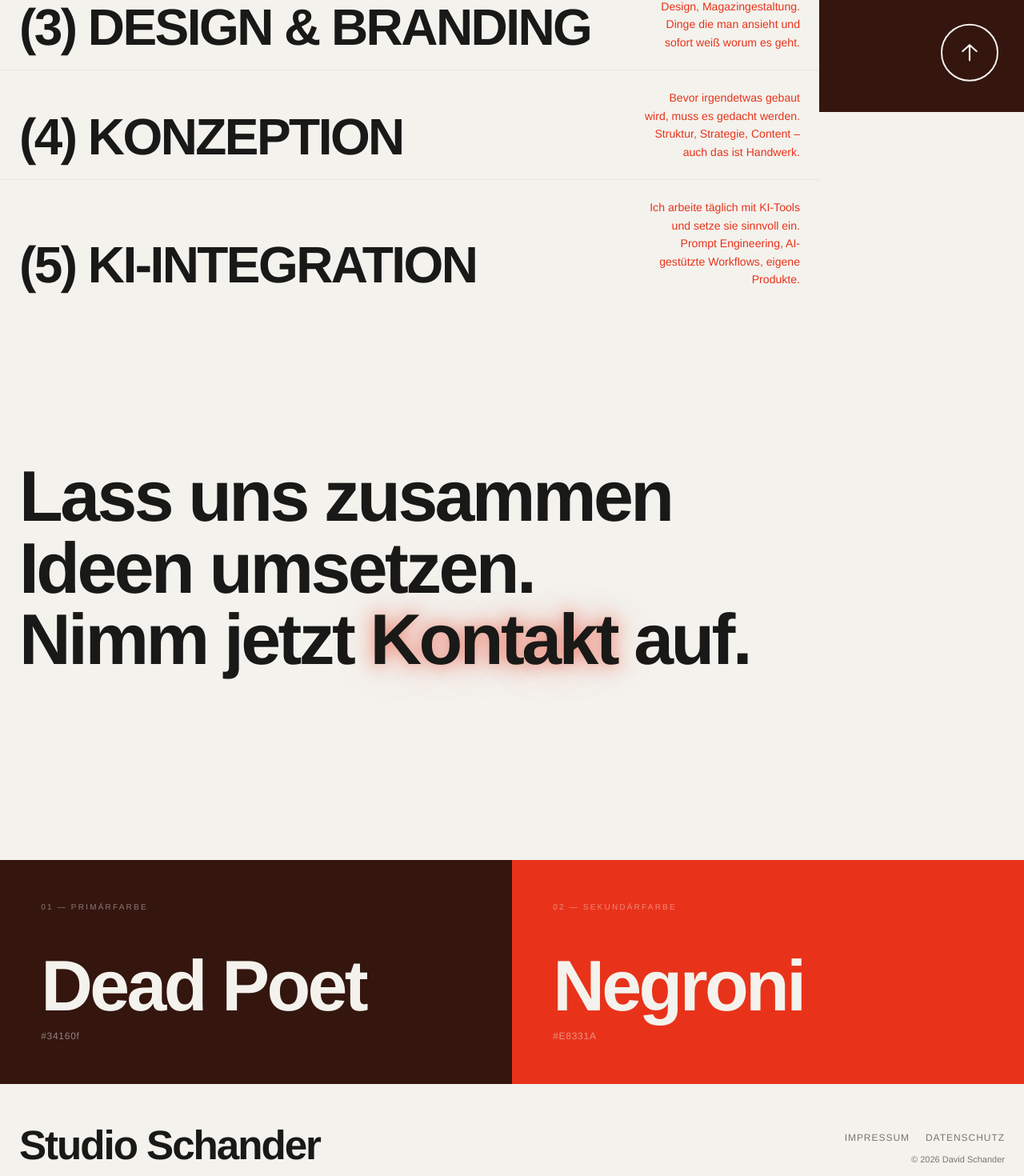
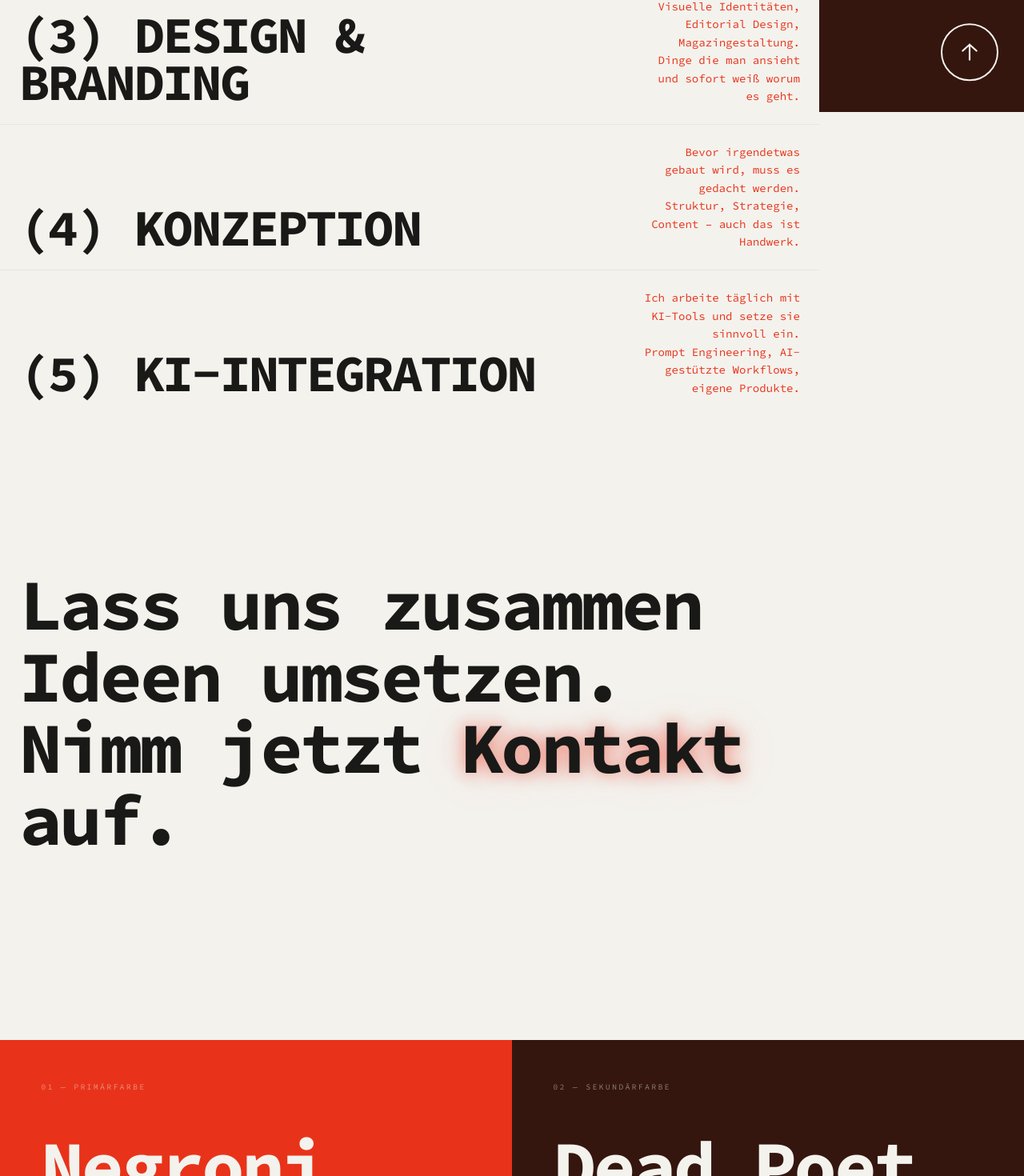
Before and after one commit to dxvxds03/studio-schander, a Next.js app: page / in a window 1280 px wide. Shown: the part 660-2130 px from the top of the page at 80% size. Built offline with nearby package versions, Linux system fonts and the light colour scheme; no server answers; the database is empty; a web font is replaced by a local one.

Commit message:
Portfolio Restructuring

```diff
--- a/src/app/admin/dashboard/page.tsx
+++ b/src/app/admin/dashboard/page.tsx
@@ -175,12 +175,12 @@ export default function Dashboard() {
   }
 
   const inp: React.CSSProperties = {
-    fontFamily: '"Helvetica Neue", Helvetica, Arial, sans-serif',
+    fontFamily: '"Source Code Pro", monospace',
     fontSize: '14px', color: '#191917', background: 'transparent',
     border: '1px solid #E8E5DF', padding: '10px 14px', width: '100%', outline: 'none',
   }
   const lbl: React.CSSProperties = {
-    fontFamily: '"Helvetica Neue", Helvetica, Arial, sans-serif', fontSize: '10px',
+    fontFamily: '"Source Code Pro", monospace', fontSize: '10px',
     letterSpacing: '0.2em', textTransform: 'uppercase', color: '#787672',
     display: 'block', marginBottom: '6px',
   }
@@ -189,7 +189,7 @@ export default function Dashboard() {
     <main style={{ background: '#F4F2ED', minHeight: '100vh', cursor: 'default' }}>
       {/* Header */}
       <div style={{ borderBottom: '1px solid #E8E5DF', padding: '20px 32px', display: 'flex', alignItems: 'center', justifyContent: 'space-between' }}>
-        <p style={{ fontFamily: '"Helvetica Neue", Helvetica, Arial, sans-serif', fontSize: '13px', fontWeight: 600, color: '#191917' }}>
+        <p style={{ fontFamily: '"Source Code Pro", monospace', fontSize: '13px', fontWeight: 600, color: '#191917' }}>
           Studio Schander — Admin
         </p>
         <div style={{ display: 'flex', gap: '20px' }}>
@@ -235,7 +235,7 @@ export default function Dashboard() {
             <div>
               <label style={lbl}>Externer Link (optional)</label>
               <input style={inp} type="url" value={form.link} onChange={(e) => setForm((p) => ({ ...p, link: e.target.value }))} placeholder="https://example.com" />
-              <p style={{ fontFamily: '"Helvetica Neue", Helvetica, Arial, sans-serif', fontSize: '10px', color: '#787672', marginTop: '4px' }}>
+              <p style={{ fontFamily: '"Source Code Pro", monospace', fontSize: '10px', color: '#787672', marginTop: '4px' }}>
                 Wenn gesetzt, öffnet der Klick im Carousel diesen Link (↗ neuer Tab).
               </p>
             </div>
@@ -308,19 +308,19 @@ export default function Dashboard() {
             </div>
 
             {msg && (
-              <p style={{ fontFamily: '"Helvetica Neue", Helvetica, Arial, sans-serif', fontSize: '12px', letterSpacing: '0.05em', color: msg.includes('fehler') || msg.includes('Fehler') ? '#E8331A' : '#191917' }}>
+              <p style={{ fontFamily: '"Source Code Pro", monospace', fontSize: '12px', letterSpacing: '0.05em', color: msg.includes('fehler') || msg.includes('Fehler') ? '#E8331A' : '#191917' }}>
                 {msg}
               </p>
             )}
 
             <div style={{ display: 'flex', gap: '10px' }}>
               <button type="submit" disabled={saving}
-                style={{ padding: '12px 24px', background: saving ? '#787672' : '#191917', color: '#F4F2ED', border: 'none', fontSize: '10px', letterSpacing: '0.2em', textTransform: 'uppercase', cursor: saving ? 'not-allowed' : 'pointer', fontFamily: '"Helvetica Neue", Helvetica, Arial, sans-serif' }}>
+                style={{ padding: '12px 24px', background: saving ? '#787672' : '#191917', color: '#F4F2ED', border: 'none', fontSize: '10px', letterSpacing: '0.2em', textTransform: 'uppercase', cursor: saving ? 'not-allowed' : 'pointer', fontFamily: '"Source Code Pro", monospace' }}>
                 {saving ? 'Speichert…' : editingId ? 'Aktualisieren' : 'Erstellen'}
               </button>
               {editingId && (
                 <button type="button" onClick={() => { setEditingId(null); setForm(emptyForm); setExtraImages([]); setMsg('') }}
-                  style={{ padding: '12px 24px', background: 'none', border: '1px solid #E8E5DF', fontSize: '10px', letterSpacing: '0.2em', textTransform: 'uppercase', cursor: 'pointer', fontFamily: '"Helvetica Neue", Helvetica, Arial, sans-serif', color: '#787672' }}>
+                  style={{ padding: '12px 24px', background: 'none', border: '1px solid #E8E5DF', fontSize: '10px', letterSpacing: '0.2em', textTransform: 'uppercase', cursor: 'pointer', fontFamily: '"Source Code Pro", monospace', color: '#787672' }}>
                   Abbrechen
                 </button>
               )}
@@ -338,7 +338,7 @@ export default function Dashboard() {
           </div>
 
           {projects.length === 0 ? (
-            <p style={{ fontFamily: '"Helvetica Neue", Helvetica, Arial, sans-serif', fontSize: '14px', color: '#787672' }}>
+            <p style={{ fontFamily: '"Source Code Pro", monospace', fontSize: '14px', color: '#787672' }}>
               Noch keine Projekte vorhanden.
             </p>
           ) : (
@@ -349,7 +349,7 @@ export default function Dashboard() {
                     <img src={p.cover_image} alt="" style={{ width: '44px', height: '44px', objectFit: 'cover', flexShrink: 0 }} />
                   )}
                   <div style={{ flex: 1, minWidth: 0 }}>
-                    <p style={{ fontFamily: '"Helvetica Neue", Helvetica, Arial, sans-serif', fontSize: '14px', color: '#191917', whiteSpace: 'nowrap', overflow: 'hidden', textOverflow: 'ellipsis' }}>
+                    <p style={{ fontFamily: '"Source Code Pro", monospace', fontSize: '14px', color: '#191917', whiteSpace: 'nowrap', overflow: 'hidden', textOverflow: 'ellipsis' }}>
                       {p.title}
                     </p>
                     <p style={{ ...lbl, marginBottom: 0 }}>
@@ -359,11 +359,11 @@ export default function Dashboard() {
                   </div>
                   <div style={{ display: 'flex', gap: '8px', flexShrink: 0 }}>
                     <button onClick={() => handleEdit(p)}
-                      style={{ fontSize: '10px', letterSpacing: '0.15em', textTransform: 'uppercase', background: 'none', border: '1px solid #E8E5DF', padding: '5px 10px', cursor: 'pointer', color: '#191917', fontFamily: '"Helvetica Neue", Helvetica, Arial, sans-serif' }}>
+                      style={{ fontSize: '10px', letterSpacing: '0.15em', textTransform: 'uppercase', background: 'none', border: '1px solid #E8E5DF', padding: '5px 10px', cursor: 'pointer', color: '#191917', fontFamily: '"Source Code Pro", monospace' }}>
                       Edit
                     </button>
                     <button onClick={() => handleDelete(p.id, p.title)}
-                      style={{ fontSize: '10px', letterSpacing: '0.15em', textTransform: 'uppercase', background: 'none', border: '1px solid transparent', padding: '5px 10px', cursor: 'pointer', color: '#E8331A', fontFamily: '"Helvetica Neue", Helvetica, Arial, sans-serif' }}>
+                      style={{ fontSize: '10px', letterSpacing: '0.15em', textTransform: 'uppercase', background: 'none', border: '1px solid transparent', padding: '5px 10px', cursor: 'pointer', color: '#E8331A', fontFamily: '"Source Code Pro", monospace' }}>
                       ✕
                     </button>
                   </div>
--- a/src/app/admin/page.tsx
+++ b/src/app/admin/page.tsx
@@ -52,7 +52,7 @@ export default function AdminLogin() {
             required
             autoFocus
             className="w-full border border-faint bg-transparent px-4 py-3 outline-none focus:border-ink transition-colors"
-            style={{ fontFamily: '"Helvetica Neue", Helvetica, Arial, sans-serif', fontSize: '14px', color: '#191917' }}
+            style={{ fontFamily: '"Source Code Pro", monospace', fontSize: '14px', color: '#191917' }}
           />
 
           {error && <p className="label" style={{ color: '#E8331A' }}>{error}</p>}
--- a/src/app/globals.css
+++ b/src/app/globals.css
@@ -1,4 +1,5 @@
 @import url('https://api.fontshare.com/v2/css?f[]=cabinet-grotesk@800,700,500,400&display=swap');
+@import url('https://fonts.googleapis.com/css2?family=Source+Code+Pro:wght@400;500;600;700&display=swap');
 @tailwind base;
 @tailwind components;
 @tailwind utilities;
@@ -26,7 +27,7 @@ html {
 body {
   background-color: var(--cream);
   color: var(--ink);
-  font-family: 'Helvetica Neue', Helvetica, Arial, sans-serif;
+  font-family: 'Source Code Pro', monospace;
   -webkit-font-smoothing: antialiased;
   -moz-osx-font-smoothing: grayscale;
   overflow-x: hidden;
@@ -50,7 +51,7 @@ a, button, input, textarea, select, [role="button"] {
   font-size: 10px;
   letter-spacing: 0.22em;
   text-transform: uppercase;
-  font-family: 'Helvetica Neue', Helvetica, Arial, sans-serif;
+  font-family: 'Source Code Pro', monospace;
   color: var(--muted);
 }
 
--- a/src/app/page.tsx
+++ b/src/app/page.tsx
@@ -75,7 +75,7 @@ export default async function HomePage() {
       >
         <h2
           style={{
-            fontFamily: '"Cabinet Grotesk", "Helvetica Neue", Helvetica, Arial, sans-serif',
+            fontFamily: '"Cabinet Grotesk", "Source Code Pro", monospace',
             fontWeight: 800,
             fontSize: 'clamp(32px, 5.5vw, 80px)',
             letterSpacing: '-0.03em',
@@ -102,7 +102,7 @@ export default async function HomePage() {
           >
             <h3
               style={{
-                fontFamily: '"Cabinet Grotesk", "Helvetica Neue", Helvetica, Arial, sans-serif',
+                fontFamily: '"Cabinet Grotesk", "Source Code Pro", monospace',
                 fontWeight: 800,
                 fontSize: 'clamp(26px, 5vw, 76px)',
                 letterSpacing: '-0.04em',
@@ -126,7 +126,7 @@ export default async function HomePage() {
                 <p
                   key={j}
                   style={{
-                    fontFamily: '"Helvetica Neue", Helvetica, Arial, sans-serif',
+                    fontFamily: '"Source Code Pro", monospace',
                     fontSize: 'clamp(12px, 1.1vw, 16px)',
                     lineHeight: 1.6,
                     color: 'var(--dead-poet)',
@@ -156,7 +156,7 @@ export default async function HomePage() {
       >
         <p
           style={{
-            fontFamily: '"Cabinet Grotesk", "Helvetica Neue", Helvetica, Arial, sans-serif',
+            fontFamily: '"Cabinet Grotesk", "Source Code Pro", monospace',
             fontWeight: 800,
             fontSize: 'clamp(36px, 7vw, 112px)',
             letterSpacing: '-0.04em',
@@ -195,13 +195,13 @@ export default async function HomePage() {
             display: 'flex',
             flexDirection: 'column',
             justifyContent: 'space-between',
-            background: '#34160f',
+            background: '#E8331A',
             padding: 'clamp(24px, 4vw, 56px)',
           }}
         >
           <span
             style={{
-              fontFamily: '"Helvetica Neue", Helvetica, Arial, sans-serif',
+              fontFamily: '"Source Code Pro", monospace',
               fontSize: '10px',
               letterSpacing: '0.22em',
               textTransform: 'uppercase',
@@ -214,7 +214,7 @@ export default async function HomePage() {
             <p
               style={{
                 fontFamily:
-                  '"Cabinet Grotesk", "Helvetica Neue", Helvetica, Arial, sans-serif',
+                  '"Cabinet Grotesk", "Source Code Pro", monospace',
                 fontWeight: 800,
                 fontSize: 'clamp(40px, 7vw, 96px)',
                 color: '#F4F2ED',
@@ -222,18 +222,18 @@ export default async function HomePage() {
                 letterSpacing: '-0.04em',
               }}
             >
-              Dead Poet
+              Negroni
             </p>
             <p
               style={{
-                fontFamily: '"Helvetica Neue", Helvetica, Arial, sans-serif',
+                fontFamily: '"Source Code Pro", monospace',
                 fontSize: '12px',
                 color: 'rgba(244,242,237,0.5)',
                 marginTop: '8px',
                 letterSpacing: '0.06em',
               }}
             >
-              #34160f
+              #E8331A
             </p>
           </div>
         </div>
@@ -244,13 +244,13 @@ export default async function HomePage() {
             display: 'flex',
             flexDirection: 'column',
             justifyContent: 'space-between',
-            background: '#E8331A',
+            background: '#34160f',
             padding: 'clamp(24px, 4vw, 56px)',
           }}
         >
           <span
             style={{
-              fontFamily: '"Helvetica Neue", Helvetica, Arial, sans-serif',
+              fontFamily: '"Source Code Pro", monospace',
               fontSize: '10px',
               letterSpacing: '0.22em',
               textTransform: 'uppercase',
@@ -263,7 +263,7 @@ export default async function HomePage() {
             <p
               style={{
                 fontFamily:
-                  '"Cabinet Grotesk", "Helvetica Neue", Helvetica, Arial, sans-serif',
+                  '"Cabinet Grotesk", "Source Code Pro", monospace',
                 fontWeight: 800,
                 fontSize: 'clamp(40px, 7vw, 96px)',
                 color: '#F4F2ED',
@@ -271,18 +271,18 @@ export default async function HomePage() {
                 letterSpacing: '-0.04em',
               }}
             >
-              Negroni
+              Dead Poet
             </p>
             <p
               style={{
-                fontFamily: '"Helvetica Neue", Helvetica, Arial, sans-serif',
+                fontFamily: '"Source Code Pro", monospace',
                 fontSize: '12px',
                 color: 'rgba(244,242,237,0.5)',
                 marginTop: '8px',
                 letterSpacing: '0.06em',
               }}
             >
-              #E8331A
+              #34160f
             </p>
           </div>
         </div>
@@ -311,7 +311,7 @@ export default async function HomePage() {
             <p
               style={{
                 fontFamily:
-                  '"Cabinet Grotesk", "Helvetica Neue", Helvetica, Arial, sans-serif',
+                  '"Cabinet Grotesk", "Source Code Pro", monospace',
                 fontWeight: 800,
                 fontSize: 'clamp(24px, 4vw, 56px)',
                 letterSpacing: '-0.04em',
@@ -323,7 +323,7 @@ export default async function HomePage() {
             </p>
             <p
               style={{
-                fontFamily: '"Helvetica Neue", Helvetica, Arial, sans-serif',
+                fontFamily: '"Source Code Pro", monospace',
                 fontSize: '12px',
                 letterSpacing: '0.14em',
                 textTransform: 'uppercase',
@@ -348,7 +348,7 @@ export default async function HomePage() {
                 href="/impressum"
                 data-hover
                 style={{
-                  fontFamily: '"Helvetica Neue", Helvetica, Arial, sans-serif',
+                  fontFamily: '"Source Code Pro", monospace',
                   fontSize: '12px',
                   letterSpacing: '0.08em',
                   textTransform: 'uppercase',
@@ -362,7 +362,7 @@ export default async function HomePage() {
                 href="/datenschutz"
                 data-hover
                 style={{
-                  fontFamily: '"Helvetica Neue", Helvetica, Arial, sans-serif',
+                  fontFamily: '"Source Code Pro", monospace',
                   fontSize: '12px',
                   letterSpacing: '0.08em',
                   textTransform: 'uppercase',
@@ -375,7 +375,7 @@ export default async function HomePage() {
             </div>
             <p
               style={{
-                fontFamily: '"Helvetica Neue", Helvetica, Arial, sans-serif',
+                fontFamily: '"Source Code Pro", monospace',
                 fontSize: '11px',
                 color: 'var(--muted)',
               }}
@@ -386,7 +386,7 @@ export default async function HomePage() {
               href="/admin"
               data-hover
               style={{
-                fontFamily: '"Helvetica Neue", Helvetica, Arial, sans-serif',
+                fontFamily: '"Source Code Pro", monospace',
                 fontSize: '11px',
                 color: 'var(--faint)',
                 textDecoration: 'none',
--- a/src/app/projects/[id]/page.tsx
+++ b/src/app/projects/[id]/page.tsx
@@ -40,7 +40,7 @@ export default async function ProjectPage({ params }: { params: { id: string } }
             {project.title}
           </h1>
           {project.description && (
-            <p className="mt-7" style={{ fontFamily: '"Helvetica Neue", Helvetica, Arial, sans-serif', fontSize: '16px', lineHeight: 1.72, color: '#787672', maxWidth: '58ch' }}>
+            <p className="mt-7" style={{ fontFamily: '"Source Code Pro", monospace', fontSize: '16px', lineHeight: 1.72, color: '#787672', maxWidth: '58ch' }}>
               {project.description}
             </p>
           )}
@@ -50,13 +50,13 @@ export default async function ProjectPage({ params }: { params: { id: string } }
           {project.year && (
             <div>
               <p className="label label-bracket mb-1.5">Jahr</p>
-              <p style={{ fontFamily: '"Helvetica Neue", Helvetica, Arial, sans-serif', fontSize: '15px', fontWeight: 500 }}>{project.year}</p>
+              <p style={{ fontFamily: '"Source Code Pro", monospace', fontSize: '15px', fontWeight: 500 }}>{project.year}</p>
             </div>
           )}
           {project.client && (
             <div>
               <p className="label label-bracket mb-1.5">Kunde</p>
-              <p style={{ fontFamily: '"Helvetica Neue", Helvetica, Arial, sans-serif', fontSize: '15px', fontWeight: 500 }}>{project.client}</p>
+              <p style={{ fontFamily: '"Source Code Pro", monospace', fontSize: '15px', fontWeight: 500 }}>{project.client}</p>
             </div>
           )}
           {tags.length > 0 && (
--- a/src/app/projekte/page.tsx
+++ b/src/app/projekte/page.tsx
@@ -40,7 +40,7 @@ export default async function ProjektePage() {
       >
         <h1
           style={{
-            fontFamily: '"Cabinet Grotesk", "Helvetica Neue", Helvetica, Arial, sans-serif',
+            fontFamily: '"Cabinet Grotesk", "Source Code Pro", monospace',
             fontWeight: 800,
             fontSize: 'clamp(56px, 13vw, 200px)',
             letterSpacing: '-0.05em',
@@ -119,7 +119,7 @@ export default async function ProjektePage() {
               <div>
                 <p
                   style={{
-                    fontFamily: '"Helvetica Neue", Helvetica, Arial, sans-serif',
+                    fontFamily: '"Source Code Pro", monospace',
                     fontSize: '9px',
                     letterSpacing: '0.16em',
                     textTransform: 'uppercase',
@@ -131,7 +131,7 @@ export default async function ProjektePage() {
                 </p>
                 <p
                   style={{
-                    fontFamily: '"Cabinet Grotesk", "Helvetica Neue", Helvetica, Arial, sans-serif',
+                    fontFamily: '"Cabinet Grotesk", "Source Code Pro", monospace',
                     fontWeight: 800,
                     fontSize: 'clamp(10px, 1vw, 13px)',
                     letterSpacing: '-0.02em',
--- a/src/components/DraggableLetters.tsx
+++ b/src/components/DraggableLetters.tsx
@@ -42,7 +42,7 @@ function Letter({ char, index }: { char: string; index: number }) {
       style={{
         display: 'inline-block',
         touchAction: 'none',
-        fontFamily: '"Helvetica Neue", Helvetica, Arial, sans-serif',
+        fontFamily: '"Source Code Pro", monospace',
         fontWeight: 900,
         fontSize: 'clamp(70px, 13.5vw, 200px)',
         lineHeight: 0.88,
--- a/src/components/ProjectCard.tsx
+++ b/src/components/ProjectCard.tsx
@@ -96,7 +96,7 @@ export default function ProjectCard({ project, index }: { project: Project; inde
               {(project.year || project.client) && (
                 <p
                   style={{
-                    fontFamily: '"Helvetica Neue", Helvetica, Arial, sans-serif',
+                    fontFamily: '"Source Code Pro", monospace',
                     fontSize: '11px',
                     letterSpacing: '0.12em',
                     textTransform: 'uppercase',
@@ -127,7 +127,7 @@ export default function ProjectCard({ project, index }: { project: Project; inde
                     letterSpacing: '0.12em',
                     textTransform: 'uppercase',
                     marginTop: '8px',
-                    fontFamily: '"Helvetica Neue", Helvetica, Arial, sans-serif',
+                    fontFamily: '"Source Code Pro", monospace',
                   }}
                 >
                   {imgIndex + 1} / {allImages.length}
@@ -154,7 +154,7 @@ export default function ProjectCard({ project, index }: { project: Project; inde
           {project.year && (
             <p
               style={{
-                fontFamily: '"Helvetica Neue", Helvetica, Arial, sans-serif',
+                fontFamily: '"Source Code Pro", monospace',
                 fontSize: '12px',
                 color: '#787672',
                 marginTop: '3px',
--- a/src/components/StackedCards.tsx
+++ b/src/components/StackedCards.tsx
@@ -147,7 +147,7 @@ export default function StackedCards({ projects }: { projects: Project[] }) {
                 <span
                   style={{
                     display: 'block',
-                    fontFamily: '"Helvetica Neue", Helvetica, Arial, sans-serif',
+                    fontFamily: '"Source Code Pro", monospace',
                     fontSize: '11px',
                     letterSpacing: '0.15em',
                     textTransform: 'uppercase',
@@ -162,7 +162,7 @@ export default function StackedCards({ projects }: { projects: Project[] }) {
                   style={{
                     display: 'block',
                     fontFamily:
-                      '"Cabinet Grotesk", "Helvetica Neue", Helvetica, Arial, sans-serif',
+                      '"Cabinet Grotesk", "Source Code Pro", monospace',
                     fontWeight: 800,
                     fontSize: 'clamp(24px, 3.2vw, 44px)',
                     color: '#F4F2ED',
@@ -177,7 +177,7 @@ export default function StackedCards({ projects }: { projects: Project[] }) {
                 {project.tags && project.tags.length > 0 && (
                   <span
                     style={{
-                      fontFamily: '"Helvetica Neue", Helvetica, Arial, sans-serif',
+                      fontFamily: '"Source Code Pro", monospace',
                       fontSize: '10px',
                       letterSpacing: '0.14em',
                       textTransform: 'uppercase',
```
Also changed, not shown: src/app/datenschutz/page.tsx (+4 -4 lines), src/app/impressum/page.tsx (+4 -4 lines).
